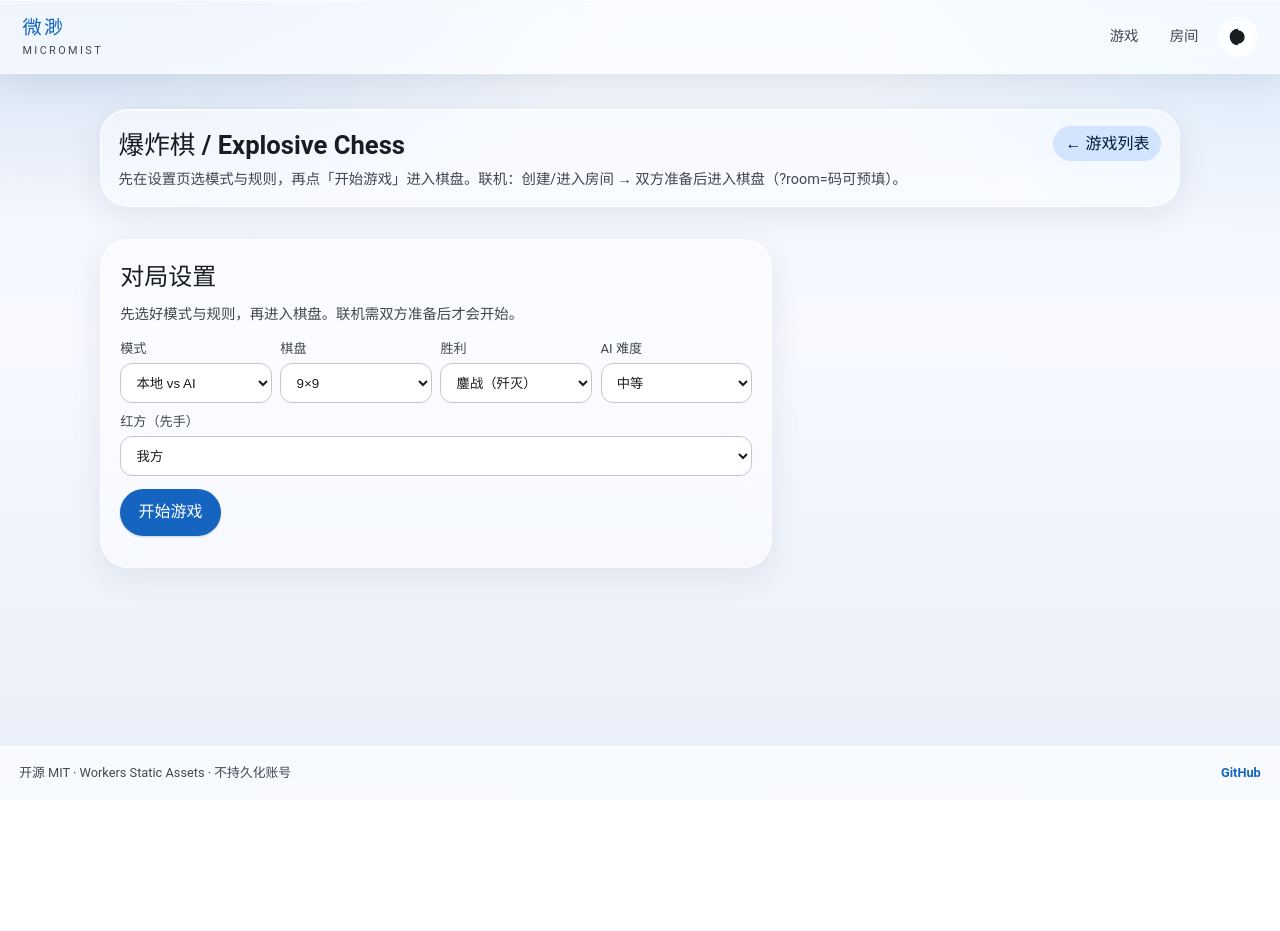
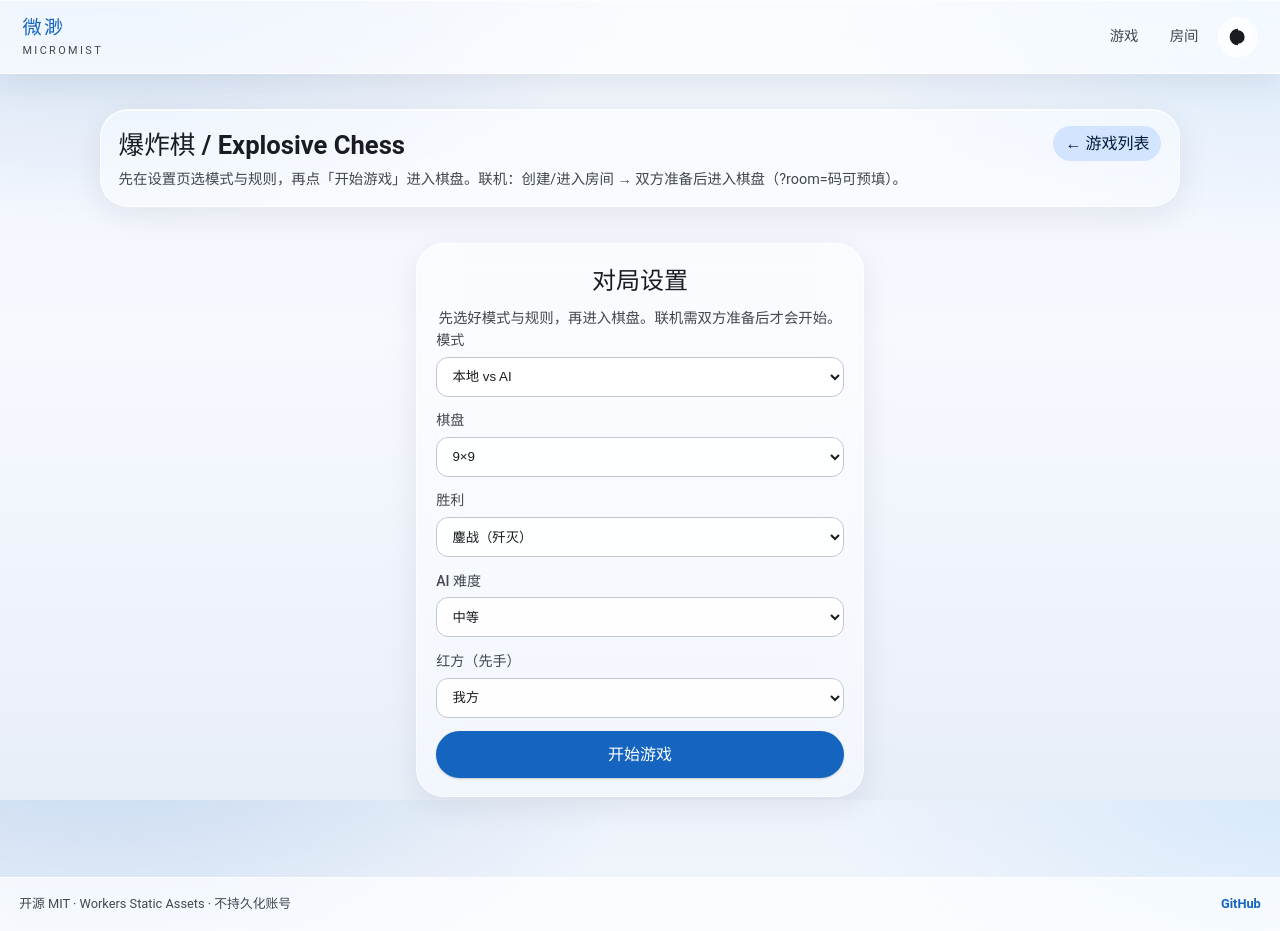
Before and after one commit to GoldenEagle1527/micromist, a React (Vite) app: page /play/explosive-chess in a window 1280 px wide. Before the commit the page ends 800 px from the top, so only its background shows below. Built offline with nearby package versions, Linux system fonts and the light colour scheme.

Commit message:
Center explosive-chess setup form in a vertical stack

```diff
--- a/src/games/explosive-chess/ExplosiveChessGame.tsx
+++ b/src/games/explosive-chess/ExplosiveChessGame.tsx
@@ -649,7 +649,7 @@ export function ExplosiveChessGame() {
           <p className="hint" style={{ marginTop: 0 }}>
             先选好模式与规则，再进入棋盘。联机需双方准备后才会开始。
           </p>
-          <div className="row explosive-controls">
+          <div className="explosive-controls">
             <label>
               模式
               <select
@@ -800,7 +800,7 @@ export function ExplosiveChessGame() {
               {onlineStatus ||
                 "创建房间并分享链接，或输入房间码加入。双方准备后进入棋盘。密码暂未启用。"}
             </p>
-            <div className="row explosive-controls">
+            <div className="explosive-controls">
               <label>
                 房间码
                 <input
--- a/src/index.css
+++ b/src/index.css
@@ -668,14 +668,23 @@ button:disabled {
   gap: 0.75rem;
 }
 
+.explosive-controls {
+  display: flex;
+  flex-direction: column;
+  gap: 0.85rem;
+  width: 100%;
+}
+
 .explosive-controls label {
   display: flex;
   flex-direction: column;
-  gap: 0.3rem;
-  font-size: 0.82rem;
+  gap: 0.35rem;
+  font-size: 0.88rem;
+  font-weight: 500;
   color: var(--md-sys-color-on-surface-variant);
-  min-width: 7.5rem;
-  flex: 1 1 7.5rem;
+  width: 100%;
+  min-width: 0;
+  flex: none;
 }
 
 .explosive-controls select,
@@ -773,7 +782,67 @@ html[data-theme="dark"] .explosive-status .explosive-count.blue {
 }
 
 .explosive-setup {
-  max-width: 42rem;
+  width: min(26rem, 100%);
+  margin: 0.5rem auto 1.5rem;
+  display: flex;
+  flex-direction: column;
+  gap: 0.9rem;
+  align-items: stretch;
+}
+
+.explosive-setup > .panel {
+  width: 100%;
+}
+
+.explosive-setup .panel h2 {
+  text-align: center;
+}
+
+.explosive-setup .panel > .hint {
+  text-align: center;
+}
+
+.explosive-setup .explosive-controls select,
+.explosive-setup .explosive-controls input[type="number"],
+.explosive-setup .explosive-controls input[type="text"] {
+  width: 100%;
+}
+
+.explosive-setup-actions {
+  display: flex;
+  flex-direction: column;
+  gap: 0.55rem;
+  width: 100%;
+  margin-top: 0.35rem;
+}
+
+.explosive-setup-actions .row {
+  display: flex;
+  flex-direction: column;
+  gap: 0.55rem;
+  margin: 0;
+  width: 100%;
+}
+
+.explosive-setup-actions button,
+.explosive-setup .panel > .row button {
+  width: 100%;
+  justify-content: center;
+}
+
+.explosive-setup .panel > .row {
+  display: flex;
+  flex-direction: column;
+  gap: 0.55rem;
+  width: 100%;
+  margin: 0.85rem 0 0;
+}
+
+@media (min-width: 720px) {
+  .explosive-setup {
+    width: min(28rem, 100%);
+    margin-top: 1.25rem;
+  }
 }
 
 .explosive-playing .explosive-status .row {
```
